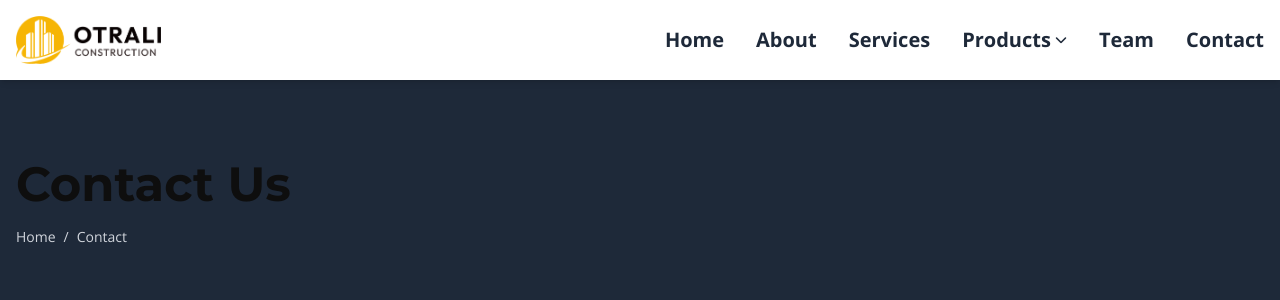
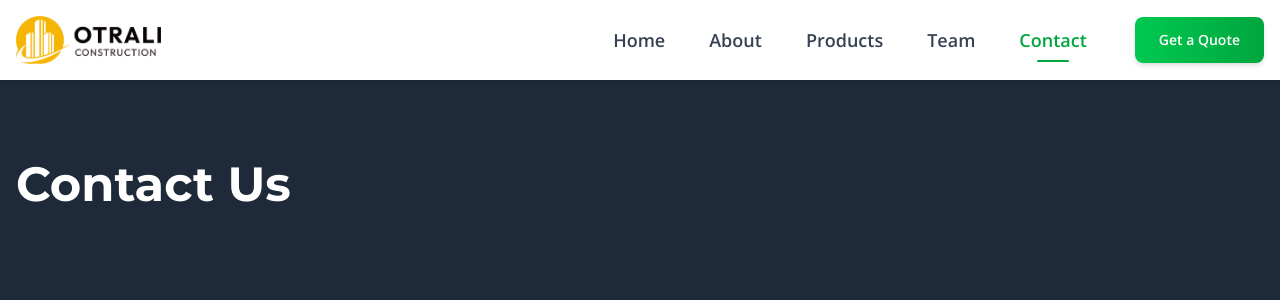
Before and after one commit to Hitesh-malik/cable_company, a React (Vite) app: page /contact in a window 1280 px wide. Shown: the top 300 px of the page. Built offline with nearby package versions, Linux system fonts and the light colour scheme.

Commit message:
Enhance Header component with scroll effect, active link detection, and mobile menu functionality. Update Contact page header styling for improved visibility.

```diff
--- a/src/components/Header.jsx
+++ b/src/components/Header.jsx
@@ -1,37 +1,49 @@
-import React, { useState } from "react";
-import { Link } from "react-router-dom";
+import React, { useState, useEffect } from "react";
+import { Link, useLocation } from "react-router-dom";
 
 const Header = () => {
   const [isMenuOpen, setIsMenuOpen] = useState(false);
-  const [isSearchOpen, setIsSearchOpen] = useState(false);
+  const [isScrolled, setIsScrolled] = useState(false);
+  const location = useLocation();
+
+  // Handle scroll effect
+  useEffect(() => {
+    const handleScroll = () => {
+      setIsScrolled(window.scrollY > 10);
+    };
+
+    window.addEventListener("scroll", handleScroll);
+    return () => window.removeEventListener("scroll", handleScroll);
+  }, []);
+
+  // Close mobile menu on route change
+  useEffect(() => {
+    setIsMenuOpen(false);
+  }, [location]);
+
+  // Check if link is active
+  const isActive = (path) => {
+    return location.pathname === path;
+  };
+
+  const navigationLinks = [
+    { path: "/", label: "Home" },
+    { path: "/about", label: "About" },
+    { path: "/products", label: "Products" },
+    { path: "/team", label: "Team" },
+    { path: "/contact", label: "Contact" },
+  ];
 
   return (
-    <header className="sticky top-0 z-50 bg-white shadow-md">
-      {/* Top Search */}
-      {isSearchOpen && (
-        <div className="bg-white border-b">
-          <div className="container mx-auto px-4 py-4">
-            <div className="flex items-center">
-              <i className="fa fa-search text-gray-600 mr-3"></i>
-              <input
-                type="text"
-                className="flex-1 border-none outline-none text-gray-800"
-                placeholder="Search"
-              />
-              <button
-                onClick={() => setIsSearchOpen(false)}
-                className="text-gray-600 hover:text-gray-900 ml-3"
+    <>
+      {/* Header */}
+      <header
+        className={`sticky top-0 z-50 bg-white transition-all duration-300 ${isScrolled ? "shadow-lg" : "shadow-sm"
+          }`}
       >
-                <i className="fa fa-times"></i>
-              </button>
-            </div>
-          </div>
-        </div>
-      )}
-
         <nav className="container mx-auto px-4">
-        <div className="flex items-center justify-between py-4">
-          {/* Logo */}
+          <div className="flex items-center justify-between h-20">
+            {/* logo section */}
             <div className="flex items-center">
               <button
                 onClick={() => setIsMenuOpen(!isMenuOpen)}
@@ -45,125 +57,168 @@ const Header = () => {
             </div>
 
             {/* Desktop Navigation */}
-          <div className="hidden lg:flex items-center space-x-8">
-            <div className="relative group">
+            <div className="hidden lg:flex items-center space-x-1">
+              {navigationLinks.map((link) => (
                 <Link
-                to="/"
-                className="text-gray-800 hover:text-primary font-bold text-xl flex items-center"
+                  key={link.path}
+                  to={link.path}
+                  className={`relative px-5 py-2 text-lg font-semibold transition-all duration-300 ${isActive(link.path)
+                      ? "text-green-600"
+                      : "text-gray-700 hover:text-green-600"
+                    }`}
                 >
-                Home
+                  {link.label}
+                  {isActive(link.path) && (
+                    <span className="absolute bottom-0 left-1/2 transform -translate-x-1/2 w-8 h-0.5 bg-green-600 rounded-full"></span>
+                  )}
+                </Link>
+              ))}
+
+              {/* CTA Button */}
+              <Link
+                to="/quote"
+                className="ml-6 bg-gradient-to-r from-green-500 to-green-600 text-white px-6 py-2.5 rounded-lg font-semibold hover:from-green-600 hover:to-green-700 transform hover:scale-105 transition-all duration-300 shadow-md hover:shadow-lg"
+              >
+                Get a Quote
               </Link>
             </div>
-            <Link
-              to="/about"
-              className="text-gray-800 hover:text-primary font-bold text-xl"
+
+            {/* Mobile Menu Toggle */}
+            <button
+              onClick={() => setIsMenuOpen(!isMenuOpen)}
+              className="lg:hidden relative w-10 h-10 flex items-center justify-center rounded-lg hover:bg-gray-100 transition-colors"
+              aria-label="Toggle menu"
             >
-              About
-            </Link>
-            <Link
-              to="/services"
-              className="text-gray-800 hover:text-primary font-bold text-xl"
+              <div className="relative w-6 h-5">
+                <span
+                  className={`absolute w-full h-0.5 bg-gray-800 transition-all duration-300 ${isMenuOpen ? "top-2 rotate-45" : "top-0"
+                    }`}
+                ></span>
+                <span
+                  className={`absolute top-2 w-full h-0.5 bg-gray-800 transition-all duration-300 ${isMenuOpen ? "opacity-0" : "opacity-100"
+                    }`}
+                ></span>
+                <span
+                  className={`absolute w-full h-0.5 bg-gray-800 transition-all duration-300 ${isMenuOpen ? "top-2 -rotate-45" : "top-4"
+                    }`}
+                ></span>
+              </div>
+            </button>
+          </div>
+        </nav>
+      </header>
+
+      {/* Mobile Menu Overlay */}
+      {isMenuOpen && (
+        <div
+          className="fixed inset-0 bg-black bg-opacity-50 z-40 lg:hidden"
+          onClick={() => setIsMenuOpen(false)}
+        ></div>
+      )}
+
+      {/* Mobile Menu Slide Panel */}
+      <div
+        className={`fixed top-0 right-0 h-full w-80 max-w-full bg-white z-50 transform transition-transform duration-300 lg:hidden ${isMenuOpen ? "translate-x-0" : "translate-x-full"
+          }`}
       >
-              Services
-            </Link>
-            <div className="relative group">
-              <Link
-                to="/products"
-                className="text-gray-800 hover:text-primary font-bold text-xl flex items-center"
-              >
-                Products
-                <i className="fa fa-chevron-down ml-1 text-xs"></i>
-              </Link>
-              <div className="absolute top-full left-0 mt-2 w-48 bg-white shadow-lg rounded opacity-0 invisible group-hover:opacity-100 group-hover:visible transition-all duration-300">
-                <Link
-                  to="/products"
-                  className="block px-4 py-2 text-gray-700 hover:bg-primary hover:text-gray-900"
-                >
-                  Products
-                </Link>
-                <Link
-                  to="/product-details"
-                  className="block px-4 py-2 text-gray-700 hover:bg-primary hover:text-gray-900"
-                >
-                  Products Details
+        {/* Mobile Menu Header */}
+        <div className="flex items-center justify-between p-6 border-b">
+          <div className="flex items-center space-x-2">
+            <Link to="/" className="flex items-center">
+              <img src="/assets/img/logo.png" alt="Logo" className="h-12" />
             </Link>
           </div>
+          <button
+            onClick={() => setIsMenuOpen(false)}
+            className="w-10 h-10 flex items-center justify-center rounded-lg hover:bg-gray-100 transition-colors"
+            aria-label="Close menu"
+          >
+            <svg
+              className="w-6 h-6 text-gray-600"
+              fill="none"
+              stroke="currentColor"
+              viewBox="0 0 24 24"
+            >
+              <path
+                strokeLinecap="round"
+                strokeLinejoin="round"
+                strokeWidth={2}
+                d="M6 18L18 6M6 6l12 12"
+              />
+            </svg>
+          </button>
         </div>
+
+        {/* Mobile Menu Links */}
+        <div className="p-6">
+          <nav className="space-y-1">
+            {navigationLinks.map((link) => (
               <Link
-              to="/team"
-              className="text-gray-800 hover:text-primary font-bold text-xl"
+                key={link.path}
+                to={link.path}
+                onClick={() => setIsMenuOpen(false)}
+                className={`block px-4 py-3 rounded-lg text-lg font-semibold transition-all duration-300 ${isActive(link.path)
+                    ? "bg-green-50 text-green-600"
+                    : "text-gray-700 hover:bg-gray-50"
+                  }`}
               >
-              Team
+                <span className="flex items-center">
+                  {isActive(link.path) && (
+                    <span className="w-1 h-6 bg-green-600 rounded-full mr-3"></span>
+                  )}
+                  {link.label}
+                </span>
               </Link>
+            ))}
+          </nav>
+
+          {/* Mobile CTA Button */}
+          <div className="mt-8">
             <Link
-              to="/contact"
-              className="text-gray-800 hover:text-primary font-bold text-xl"
+              to="/quote"
+              onClick={() => setIsMenuOpen(false)}
+              className="block w-full bg-gradient-to-r from-green-500 to-green-600 text-white text-center px-6 py-3 rounded-lg font-semibold hover:from-green-600 hover:to-green-700 transition-all duration-300 shadow-md"
             >
-              Contact
+              Get a Quote
             </Link>
           </div>
-        </div>
 
-        {/* Mobile Menu */}
-        {isMenuOpen && (
-          <div className="lg:hidden border-t mt-4 pb-4">
-            <div className="flex items-center justify-between mb-4">
-              <img src="/assets/img/logo.png" alt="Logo" className="h-10" />
-              <button
-                onClick={() => setIsMenuOpen(false)}
-                className="text-gray-800"
+          {/* Mobile Menu Footer */}
+          <div className="mt-8 pt-8 border-t">
+            <div className="flex justify-center space-x-4">
+              <a
+                href="#"
+                className="w-10 h-10 bg-gray-100 rounded-full flex items-center justify-center hover:bg-green-100 hover:text-green-600 transition-colors"
+                aria-label="Facebook"
               >
-                <i className="fa fa-times text-xl"></i>
-              </button>
-            </div>
-            <div className="space-y-2">
-              <Link
-                to="/"
-                className="block py-2 text-gray-800 hover:text-primary font-bold text-xl"
+                <i className="fab fa-facebook-f"></i>
+              </a>
+              <a
+                href="#"
+                className="w-10 h-10 bg-gray-100 rounded-full flex items-center justify-center hover:bg-green-100 hover:text-green-600 transition-colors"
+                aria-label="Twitter"
               >
-                Home
-              </Link>
-              <Link
-                to="/about"
-                className="block py-2 text-gray-800 hover:text-primary font-bold text-xl"
+                <i className="fab fa-twitter"></i>
+              </a>
+              <a
+                href="#"
+                className="w-10 h-10 bg-gray-100 rounded-full flex items-center justify-center hover:bg-green-100 hover:text-green-600 transition-colors"
+                aria-label="LinkedIn"
               >
-                About
-              </Link>
-              <Link
-                to="/services"
-                className="block py-2 text-gray-800 hover:text-primary font-bold text-xl"
+                <i className="fab fa-linkedin-in"></i>
+              </a>
+              <a
+                href="#"
+                className="w-10 h-10 bg-gray-100 rounded-full flex items-center justify-center hover:bg-green-100 hover:text-green-600 transition-colors"
+                aria-label="Instagram"
               >
-                Services
-              </Link>
-              <Link
-                to="/products"
-                className="block py-2 text-gray-800 hover:text-primary font-bold text-xl"
-              >
-                Products
-              </Link>
-              <Link
-                to="/team"
-                className="block py-2 text-gray-800 hover:text-primary font-bold text-xl"
-              >
-                Team
-              </Link>
-              <Link
-                to="/contact"
-                className="block py-2 text-gray-800 hover:text-primary font-bold text-xl"
-              >
-                Contact
-              </Link>
-              <Link
-                to="/quote"
-                className="block bg-primary text-gray-900 px-6 py-2 rounded font-bold text-xl text-center mt-4"
-              >
-                get a quote
-              </Link>
+                <i className="fab fa-instagram"></i>
+              </a>
             </div>
           </div>
-        )}
-      </nav>
-    </header>
+        </div>
+      </div>
+    </>
   );
 };
 
--- a/src/pages/Contact.jsx
+++ b/src/pages/Contact.jsx
@@ -50,14 +50,8 @@ const Contact = () => {
       {/* Breadcrumb */}
       <div className="bg-gray-800 text-white py-20">
         <div className="container mx-auto px-4">
-          <h1 className="text-5xl font-bold mb-4">Contact Us</h1>
-          <nav className="flex items-center text-gray-300">
-            <Link to="/" className="hover:text-white transition">
-              Home
-            </Link>
-            <span className="mx-2">/</span>
-            <span>Contact</span>
-          </nav>
+          <h1 className="text-5xl font-bold mb-4 text-white">Contact Us</h1>
+
         </div>
       </div>
 
```
Lines whose indentation alone changed are shown as unchanged.
